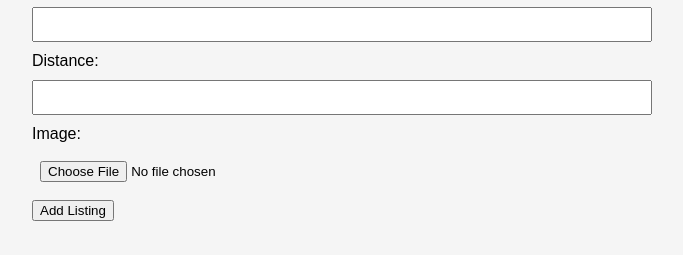
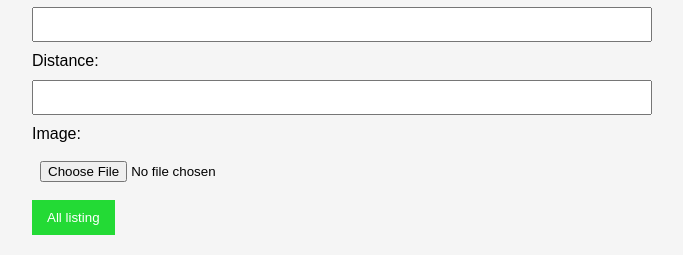
Before and after one commit to Cagedhawk1/91893---Tysen-Main, a Flask app: page /add-listing in a window 1280 px wide. Shown: the part 850-1105 px from the top of the page, without its empty margins (308-991 px from the left). Before the commit the page ends 1071 px from the top, so only its background shows below. Run offline with Flask 3, Linux system fonts and the light colour scheme; some libraries are stand-ins or nearby versions.

Commit message:
1.32 Button style css

```diff
--- a/templates/add-listing.html
+++ b/templates/add-listing.html
@@ -41,7 +41,8 @@
     <label for="image">Image:</label>
     <input type="file" id="image" name="image" min="1" max="20" required>
 
-    <button type="submit">Add Listing</button a>
+    <button type="submit" class="secondary-btn">All listing</button>
+</form>
 
 {% endblock %}
 
@@ -65,15 +66,16 @@
             padding: 8px;
             margin-bottom: 10px;
         }
-        button a {
+        .secondary-btn {
             padding: 10px 15px;
-            background-color: #4CAF50;
+            background-color: #23da35;
             color: white;
             border: none;
             cursor: pointer;
         }
-        button a:hover {
-            background-color: #45a049;
+
+        .secondary-btn:hover {
+            background-color: #1b9d28;
         }
     </style>
 
```
